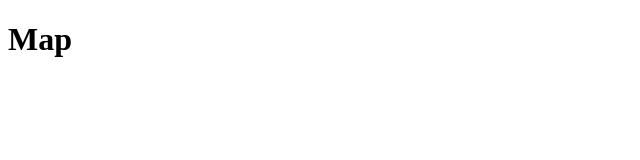
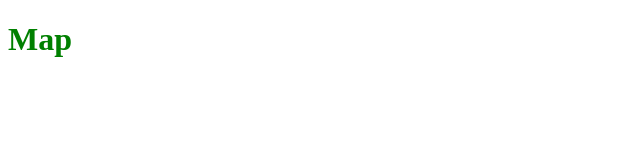
Before and after one commit to nzuzomalinga/ReactMappingCrisis, a React (Create React App) app: page / in a window 1280 px wide. Shown: the top 160 px of the page, without its empty margins (0-640 px from the left). Built offline with nearby package versions, Linux system fonts and the light colour scheme.

Commit message:
Implementing sassy css

```diff
--- a/src/App.jsx
+++ b/src/App.jsx
@@ -1,8 +1,10 @@
+import './Styles/App.scss'
+
 export const App = ( ) => {
 
   return (
 
-    <div className="App">
+    <div className="main-wrapper">
 
       <h1>Map</h1>
     </div>
--- /dev/null
+++ b/src/Styles/App.scss
@@ -0,0 +1,3 @@
+.main-wrapper {
+    color: green;
+}
```
Also changed, not shown: 1 other file (tests, documents, lock files or other folders).
